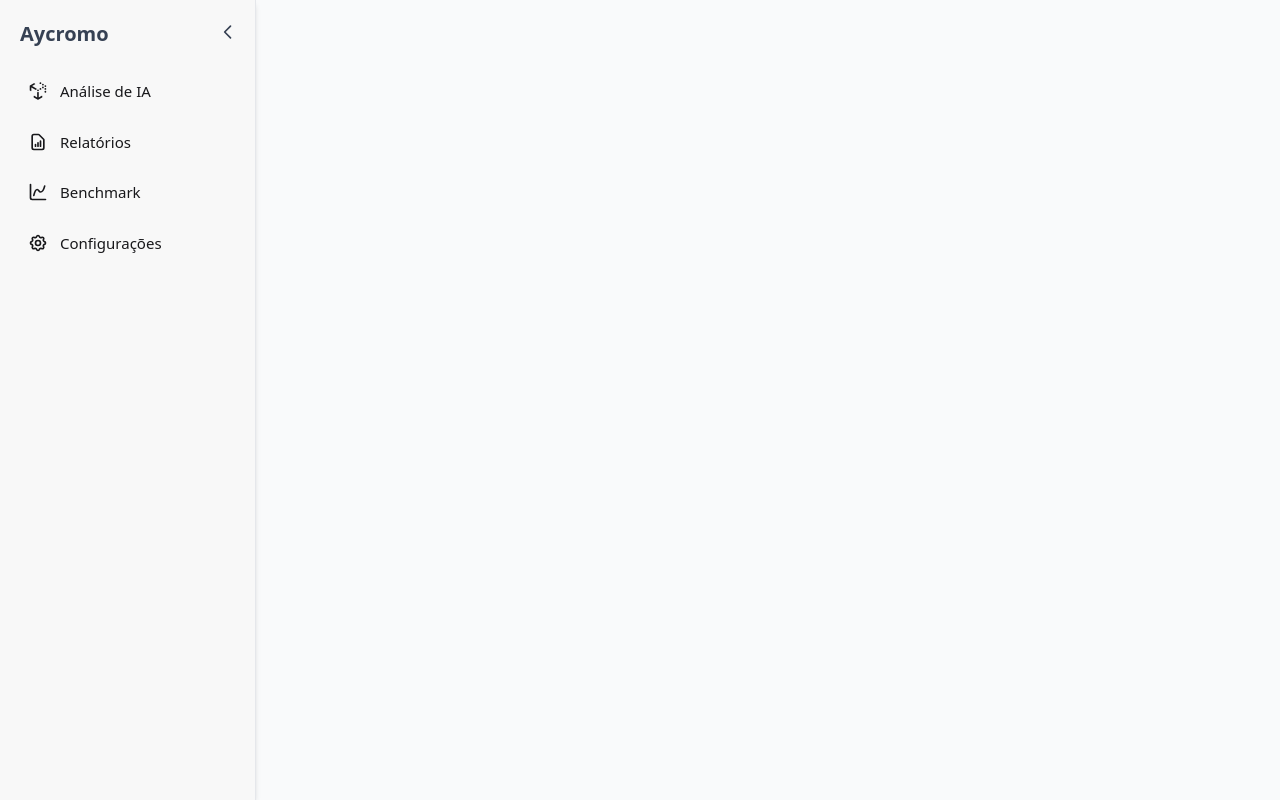
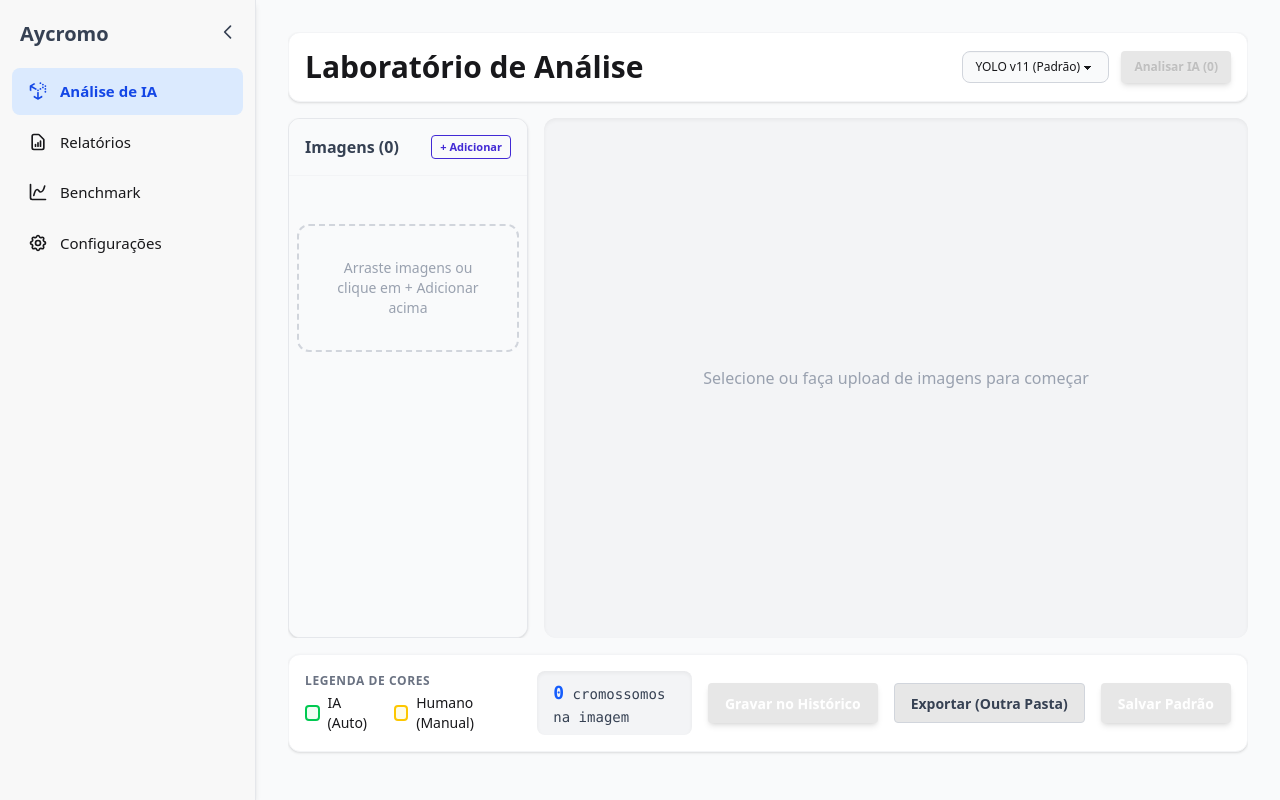
Before and after one commit to jorgelucasalima/aycromo-electron-front, a React (Vite) app: page /#/analise in a window 1280 px wide. Before the commit this address led to /. Built offline with nearby package versions, Linux system fonts and the light colour scheme.

Commit message:
feat: add YOLO dataset images and labels with updated build assets

```diff
--- a/forge.config.js
+++ b/forge.config.js
@@ -20,10 +20,7 @@
       name: '@electron-forge/maker-deb',
       config: {},
     },
-    {
-      name: '@electron-forge/maker-rpm',
-      config: {},
-    },
+
     {
       name: '@electron-forge/maker-dmg',
       config: {
--- a/src/App.jsx
+++ b/src/App.jsx
@@ -1,7 +1,7 @@
 import './index.css';
 import React, { useState } from 'react';
 import Menu from './components/Menu';
-import { Routes, Route } from 'react-router-dom';
+import { Routes, Route, Navigate } from 'react-router-dom';
 import AnexarImagens from './pages/AnexarImagens';
 import Dashboard from './pages/Dashboard';
 import Relatorios from './pages/Relatorios';
@@ -25,7 +25,8 @@
           <Route path="/relatorios" element={<Relatorios />} />
           <Route path="/configuracoes" element={<Configuracoes />} />
           <Route path="/benchmark" element={<Benchmark />} />
-          <Route path='analise' element={<AnaliseCuradoria />} />
+          <Route path="/analise" element={<AnaliseCuradoria />} />
+          <Route path="*" element={<Navigate to="/analise" replace />} />
         </Routes>
       </main>
     </div>
--- a/src/renderer.jsx
+++ b/src/renderer.jsx
@@ -3,12 +3,12 @@
 import ReactDOM from 'react-dom/client';
 import App from './App.jsx';
 import './index.css';
-import { BrowserRouter } from 'react-router-dom';
+import { HashRouter } from 'react-router-dom';
 
 ReactDOM.createRoot(document.getElementById('root')).render(
   <React.StrictMode>
-    <BrowserRouter>
+    <HashRouter>
       <App />
-    </BrowserRouter>
+    </HashRouter>
   </React.StrictMode>
 );
```
Also changed, not shown: 266 other files (tests, documents, lock files or other folders).
